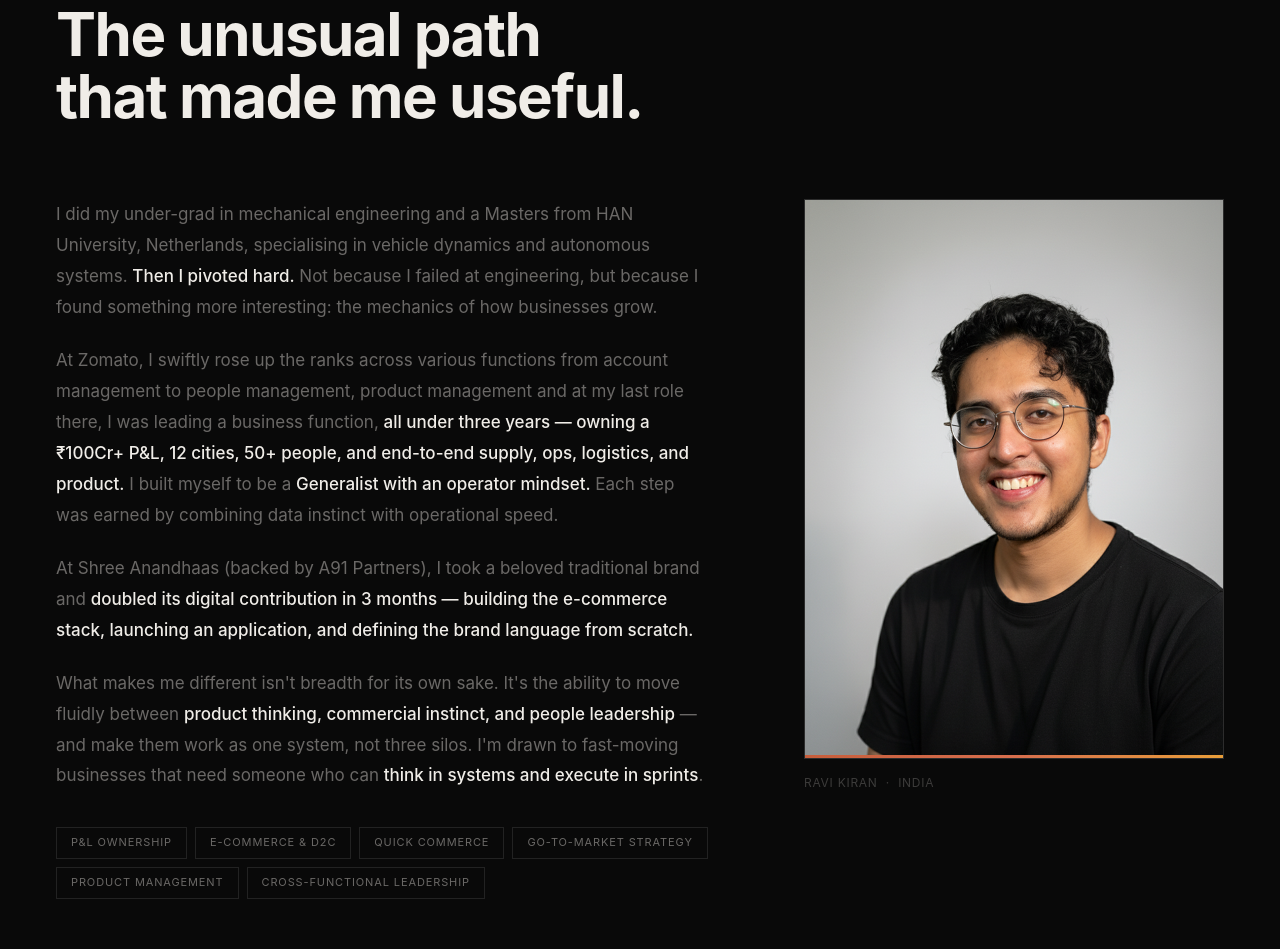
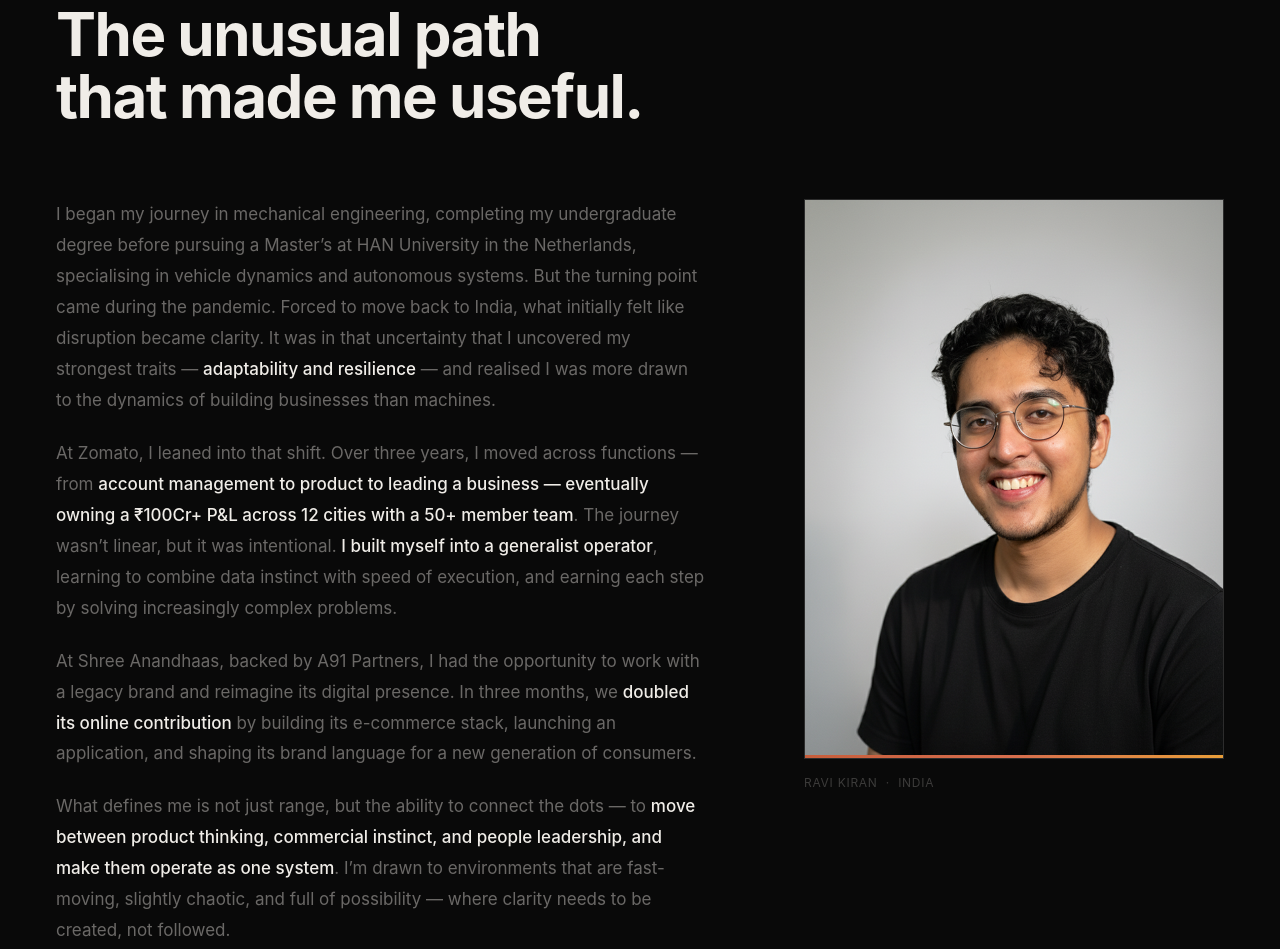
Before and after one commit to ravikiran-personal/portfolio, a website: page index.html in a window 1280 px wide. Shown: the part 1167-2116 px from the top of the page. Drawn offline with Linux system fonts and the light colour scheme; a web font is replaced by a local one.

Commit message:
Update index.html

```diff
--- a/index.html
+++ b/index.html
@@ -218,10 +218,10 @@ footer { padding: 28px 56px; border-top: 1px solid var(--border); display: flex;
   <h2 class="s-title reveal d1">The unusual path<br>that made me useful.</h2>
   <div class="about-grid">
     <div class="about-paras">
-      <p class="reveal d1">I did my under-grad in mechanical engineering and a Masters from HAN University, Netherlands, specialising in vehicle dynamics and autonomous systems. <strong>Then I pivoted hard.</strong> Not because I failed at engineering, but because I found something more interesting: the mechanics of how businesses grow.</p>
-      <p class="reveal d2">At Zomato, I swiftly rose up the ranks across various functions from account management to people management, product management and at my last role there, I was leading a business function, <strong>all under three years — owning a ₹100Cr+ P&amp;L, 12 cities, 50+ people, and end-to-end supply, ops, logistics, and product.</strong> I built myself to be a <strong>Generalist with an operator mindset.</strong> Each step was earned by combining data instinct with operational speed.</p>
-      <p class="reveal d3">At Shree Anandhaas (backed by A91 Partners), I took a beloved traditional brand and <strong>doubled its digital contribution in 3 months — building the e-commerce stack, launching an application, and defining the brand language from scratch.</strong></p>
-      <p class="reveal d4">What makes me different isn't breadth for its own sake. It's the ability to move fluidly between <strong>product thinking, commercial instinct, and people leadership</strong> — and make them work as one system, not three silos. I'm drawn to fast-moving businesses that need someone who can <strong>think in systems and execute in sprints</strong>.</p>
+      <p class="reveal d1">I began my journey in mechanical engineering, completing my undergraduate degree before pursuing a Master’s at HAN University in the Netherlands, specialising in vehicle dynamics and autonomous systems. But the turning point came during the pandemic. Forced to move back to India, what initially felt like disruption became clarity. It was in that uncertainty that I uncovered my strongest traits — <strong>adaptability and resilience</strong> — and realised I was more drawn to the dynamics of building businesses than machines.</p>
+      <p class="reveal d2">At Zomato, I leaned into that shift. Over three years, I moved across functions — from <strong>account management to product to leading a business — eventually owning a ₹100Cr+ P&L across 12 cities with a 50+ member team</strong>. The journey wasn’t linear, but it was intentional. <strong>I built myself into a generalist operator</strong>, learning to combine data instinct with speed of execution, and earning each step by solving increasingly complex problems.</p>
+      <p class="reveal d3">At Shree Anandhaas, backed by A91 Partners, I had the opportunity to work with a legacy brand and reimagine its digital presence. In three months, we <strong>doubled its online contribution</strong> by building its e-commerce stack, launching an application, and shaping its brand language for a new generation of consumers.</p>
+      <p class="reveal d4">What defines me is not just range, but the ability to connect the dots — to <strong>move between product thinking, commercial instinct, and people leadership, and make them operate as one system</strong>. I’m drawn to environments that are fast-moving, slightly chaotic, and full of possibility — where clarity needs to be created, not followed.</p>
       <div class="about-tags reveal d5">
         <span class="tag">P&amp;L Ownership</span>
         <span class="tag">E-commerce &amp; D2C</span>
```
